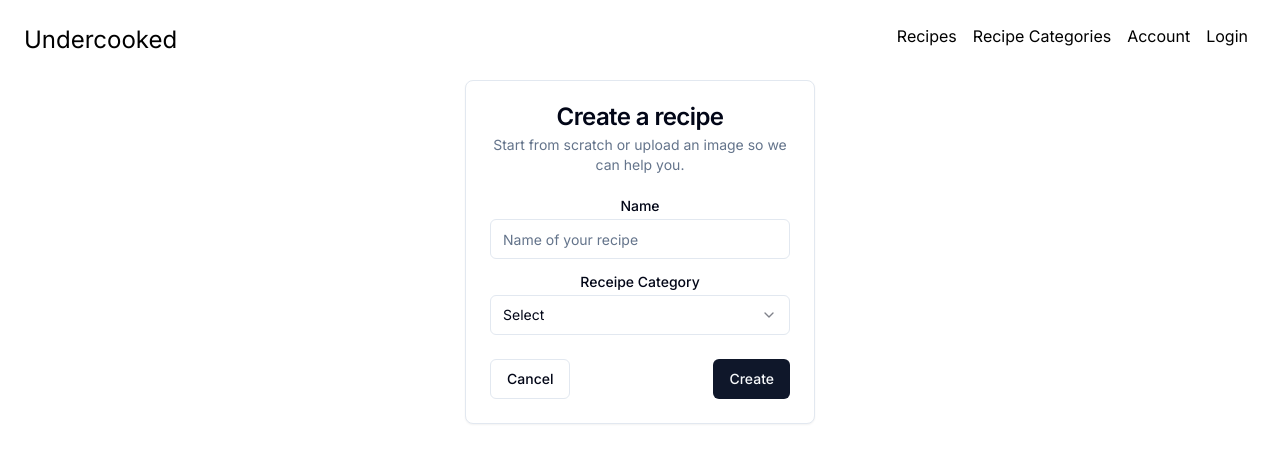
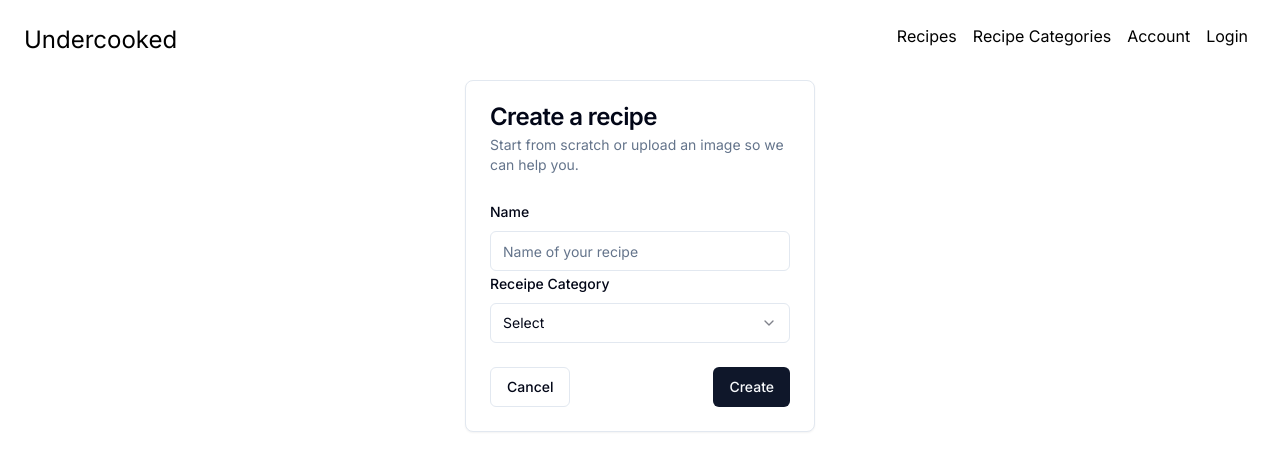
Before and after one commit to MatthewKam/undercooked, a Next.js app: page / in a window 1280 px wide. Shown: the top 470 px of the page. Built offline with nearby package versions, Linux system fonts and the light colour scheme.

Commit message:
messing with forms

```diff
--- a/app/page.tsx
+++ b/app/page.tsx
@@ -1,12 +1,89 @@
 "use client";
 import { CardWithForm } from "@/components/CardWithForm";
+import {
+	Form,
+	FormControl,
+	FormField,
+	FormItem,
+	FormLabel,
+} from "@/components/ui/form";
+import { Input } from "@/components/ui/input";
+import { Label } from "@/components/ui/label";
+import {
+	Select,
+	SelectContent,
+	SelectItem,
+	SelectTrigger,
+	SelectValue,
+} from "@/components/ui/select";
+import { zodResolver } from "@hookform/resolvers/zod";
+import { useForm } from "react-hook-form";
+
+import { z } from "zod";
+
+const formSchema = z.object({
+	name: z.string().min(2).max(50),
+	recipe_category: z.string().min(2).max(50),
+});
 
 export default async function Home() {
+	const form = useForm<z.infer<typeof formSchema>>({
+		resolver: zodResolver(formSchema),
+		defaultValues: {
+			name: "",
+			recipe_category: "",
+		},
+	});
+	function onSubmit(values: z.infer<typeof formSchema>) {
+		// Do something with the form values.
+		// ✅ This will be type-safe and validated.
+		console.log(values);
+	}
 
 	return (
 		<main className="flex h-full flex-col items-center justify-center">
-			<div className="space-y-6 text-center">
-				<CardWithForm />
+			<div className="space-y-6">
+				<CardWithForm
+					cardTitle="Create a recipe"
+					cardDescription="Start from scratch or upload an image so we can help you.">
+					<Form {...form}>
+						<FormField
+							control={form.control}
+							name="name"
+							render={() => (
+								<FormItem>
+									<FormLabel>Name</FormLabel>
+									<FormControl>
+										<Input id="name" placeholder="Name of your recipe" />
+									</FormControl>
+								</FormItem>
+							)}
+						/>
+						<FormField
+							control={form.control}
+							name="recipe_category"
+							render={() => (
+								<FormItem>
+									<FormLabel>Receipe Category</FormLabel>
+									<FormControl>
+										<Select>
+											<SelectTrigger id="framework">
+												<SelectValue placeholder="Select" />
+											</SelectTrigger>
+											<SelectContent position="popper">
+												<SelectItem value="main">Main</SelectItem>
+												<SelectItem value="side_dish">Side dish</SelectItem>
+												<SelectItem value="dessert">Dessert</SelectItem>
+												<SelectItem value="other">Other</SelectItem>
+												<SelectItem value="draft">Draft(R&D)</SelectItem>
+											</SelectContent>
+										</Select>
+									</FormControl>
+								</FormItem>
+							)}
+						/>
+					</Form>
+				</CardWithForm>
 			</div>
 		</main>
 	);
--- a/components/CardWithForm.tsx
+++ b/components/CardWithForm.tsx
@@ -9,56 +9,24 @@ import {
 	CardHeader,
 	CardTitle,
 } from "@/components/ui/card";
-import { Input } from "@/components/ui/input";
-import { Label } from "@/components/ui/label";
-import {
-	Select,
-	SelectContent,
-	SelectItem,
-	SelectTrigger,
-	SelectValue,
-} from "@/components/ui/select";
 
-export function CardWithForm() {
+interface Props {
+	children?: React.ReactElement;
+	cardTitle?: string;
+	cardDescription?: string;
+}
+export function CardWithForm({ children, cardTitle, cardDescription }: Props) {
 	return (
-		<div>
 		<Card className="w-[350px]">
 			<CardHeader>
-					<CardTitle>Create a recipe</CardTitle>
-					<CardDescription>
-						Start from scratch or upload an image so we can help you.
-					</CardDescription>
+				<CardTitle>{cardTitle}</CardTitle>
+				<CardDescription>{cardDescription}</CardDescription>
 			</CardHeader>
-				<CardContent>
-					<form>
-						<div className="grid w-full items-center gap-4">
-							<div className="flex flex-col space-y-1.5">
-								<Label htmlFor="name">Name</Label>
-								<Input id="name" placeholder="Name of your recipe" />
-							</div>
-							<div className="flex flex-col space-y-1.5">
-								<Label htmlFor="framework">Receipe Category</Label>
-								<Select>
-									<SelectTrigger id="framework">
-										<SelectValue placeholder="Select" />
-									</SelectTrigger>
-									<SelectContent position="popper">
-										<SelectItem value="main">Main</SelectItem>
-										<SelectItem value="side_dish">Side dish</SelectItem>
-										<SelectItem value="dessert">Dessert</SelectItem>
-										<SelectItem value="other">Other</SelectItem>
-										<SelectItem value="draft">Draft(R&D)</SelectItem>
-									</SelectContent>
-								</Select>
-							</div>
-						</div>
-					</form>
-				</CardContent>
+			<CardContent>{children}</CardContent>
 			<CardFooter className="flex justify-between">
 				<Button variant="outline">Cancel</Button>
 				<Button>Create</Button>
 			</CardFooter>
 		</Card>
-		</div>
 	);
 }
```
Lines whose indentation alone changed are shown as unchanged.
